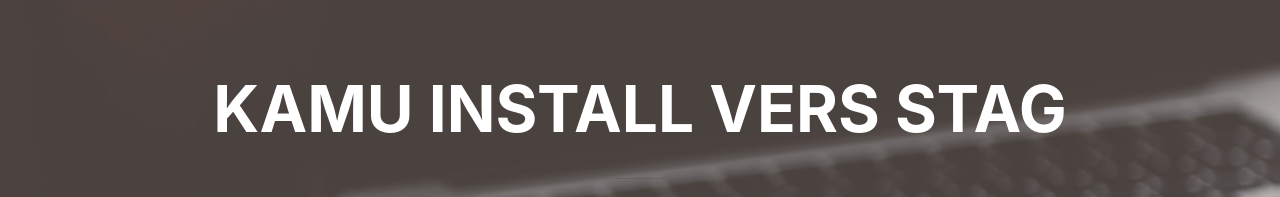
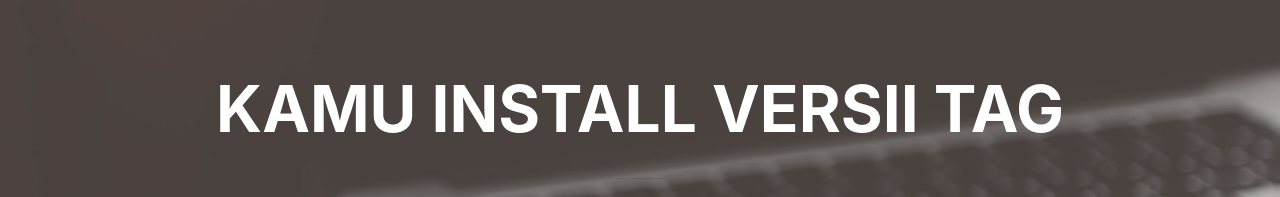
Before and after one commit to Rizal-I/LandingPage, a website with bundled scripts: page index.html in a window 1280 px wide. Shown: the part 189-386 px from the top of the page. Built offline with nearby package versions, Linux system fonts and the light colour scheme.

Commit message:
Update index.html

```diff
--- a/index.html
+++ b/index.html
@@ -59,7 +59,7 @@
       <div class="row">
         <div class="col-lg-10 mx-auto">
           <h1 class="text-uppercase">
-            <strong>Kamu install vers stag</strong>
+            <strong>Kamu install versii tag</strong>
           </h1>
           <hr>
         </div>
```
